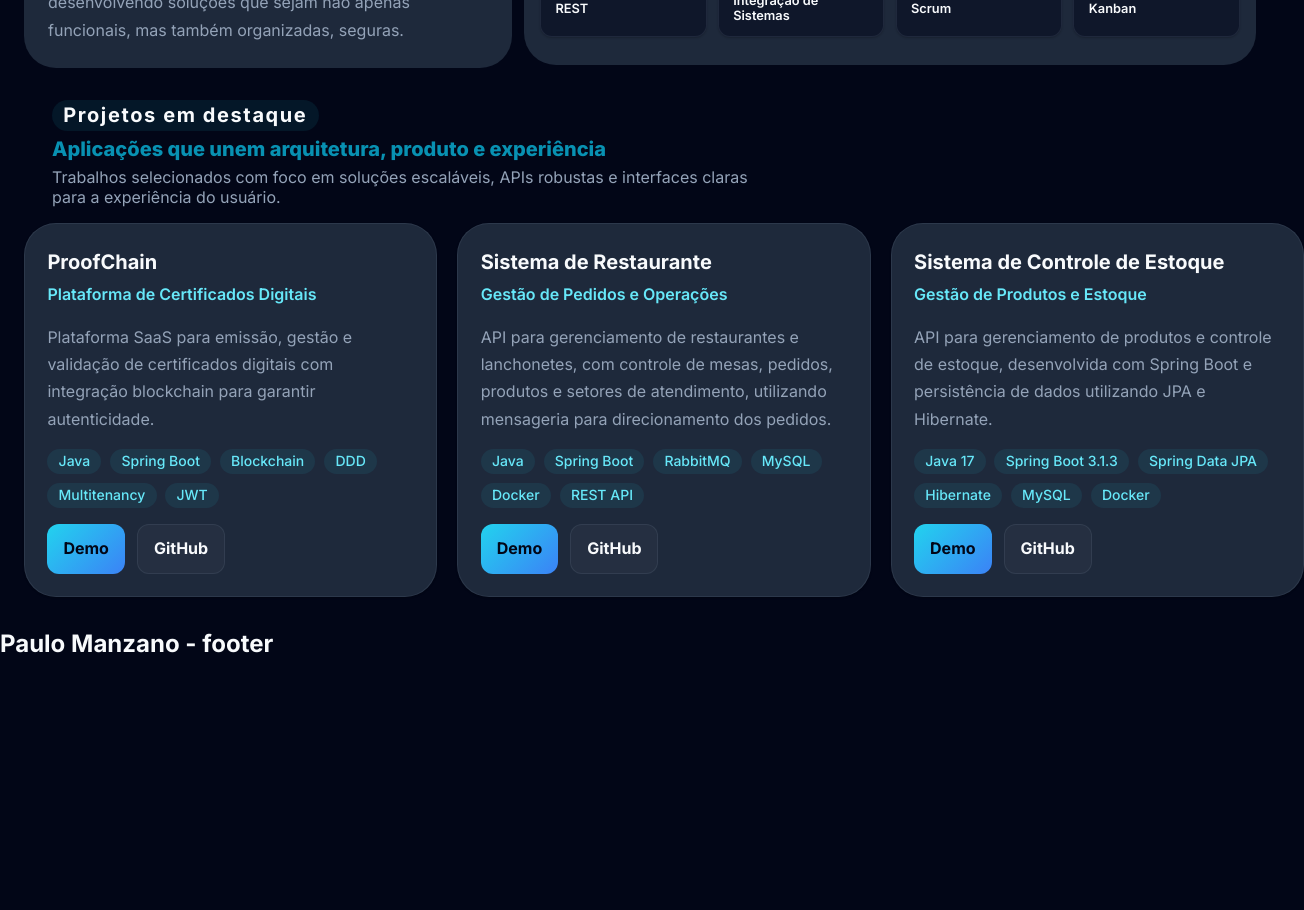
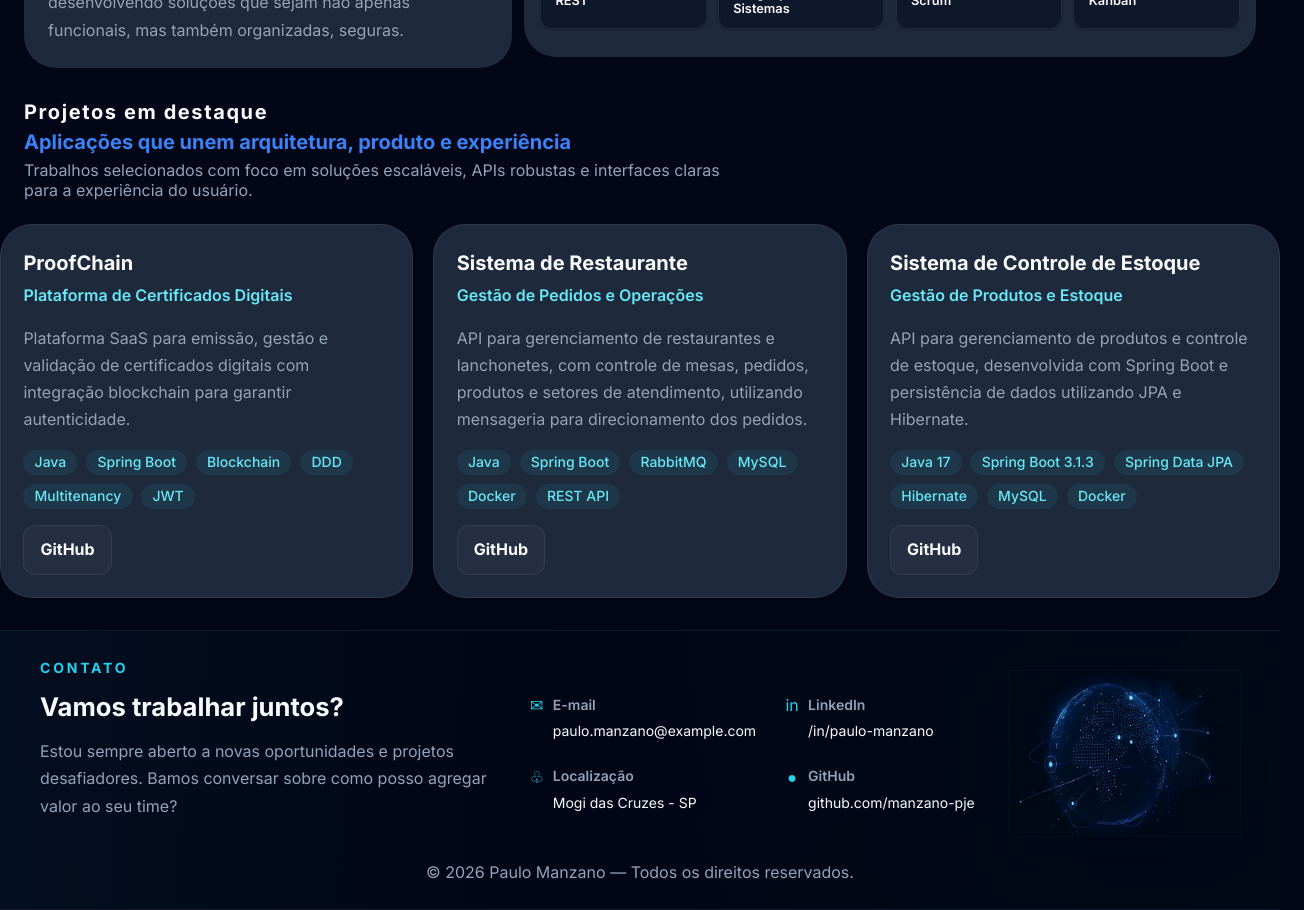
Before and after one commit to manzano-pje/portifolio, a Vue app: page / in a window 1280 px wide. Shown: the part 920-1830 px from the top of the page, 1304 px wide, since content can reach past the window. Before the commit the page ends 1584 px from the top, so only its background shows below. Built offline with nearby package versions, Linux system fonts and the light colour scheme.

Commit message:
feat: criação footer e ajuste de cores

```diff
--- a/src/components/layout/Footer.vue
+++ b/src/components/layout/Footer.vue
@@ -8,14 +8,103 @@ Padrão: BEM
 -->
 
 <template>
-  <section>
-    <h1>
-      Paulo Manzano - footer
-    </h1>
+  <footer class="portfolio-footer">
+    <Container class="footer-shell">
+      <div class="footer-content">
 
+        <!-- COLUNA 1 -->
+        <div class="footer-copy">
+          <span class="footer-eyebrow">Contato</span>
 
-  </section>
+          <h3 class="footer-title">
+            Vamos trabalhar juntos?
+          </h3>
+
+          <p class="footer-description">
+            Estou sempre aberto a novas oportunidades e projetos desafiadores.
+            Bamos conversar sobre como posso agregar valor ao seu time?
+          </p>
+        </div>
+
+        <!-- COLUNA 2 -->
+        <div class="footer-contacts">
+
+          <div class="footer-contact-column">
+
+            <a class="footer-contact" href="mailto:paulo.manzano@example.com">
+              <span class="footer-contact-icon" aria-hidden="true">
+                ✉
+              </span>
+
+              <span class="footer-contact-content">
+                <span class="footer-contact-label">E-mail</span>
+                <span class="footer-contact-value">
+                  paulo.manzano@example.com
+                </span>
+              </span>
+            </a>
+
+            <div class="footer-contact">
+              <span class="footer-contact-icon" aria-hidden="true">
+                ♧
+              </span>
+
+              <span class="footer-contact-content">
+                <span class="footer-contact-label">Localização</span>
+                <span class="footer-contact-value">
+                  Mogi das Cruzes - SP
+                </span>
+              </span>
+            </div>
+
+          </div>
+
+          <div class="footer-contact-column">
+
+            <a class="footer-contact" href="https://www.linkedin.com/in/paulo-manzano" target="_blank" rel="noreferrer">
+              <span class="footer-contact-icon footer-contact-icon--linkedin">
+                in
+              </span>
+
+              <span class="footer-contact-content">
+                <span class="footer-contact-label">LinkedIn</span>
+                <span class="footer-contact-value">
+                  /in/paulo-manzano
+                </span>
+              </span>
+            </a>
+
+            <a class="footer-contact" href="https://github.com/manzano-pje" target="_blank" rel="noreferrer">
+              <span class="footer-contact-icon footer-contact-icon--github">
+                ●
+              </span>
+
+              <span class="footer-contact-content">
+                <span class="footer-contact-label">GitHub</span>
+                <span class="footer-contact-value">
+                  github.com/manzano-pje
+                </span>
+              </span>
+            </a>
+
+          </div>
+
+        </div>
+
+        <!-- COLUNA 3 -->
+        <div class="footer-visual" aria-hidden="true">
+          <img src="@/assets/images/backgrounds/globo.png" alt="" />
+        </div>
+
+      </div>
+
+    </Container>
+    <div class="footer-bottom">
+      <p>© 2026 Paulo Manzano — Todos os direitos reservados.</p>
+    </div>
+  </footer>
 </template>
 
-<script setup>
+<script setup lang="ts">
+import Container from '@/components/layout/Container.vue'
 </script>
--- a/src/components/ui/ProjectCard.vue
+++ b/src/components/ui/ProjectCard.vue
@@ -35,10 +35,7 @@ defineProps<{
         </div>
 
         <div class="project-card__actions">
-            <a class="project-card__button project-card__button--primary" :href="project.demoUrl || project.githubUrl"
-                target="_blank" rel="noreferrer">
-                Demo
-            </a>
+
             <a class="project-card__button project-card__button--ghost" :href="project.githubUrl" target="_blank"
                 rel="noreferrer">
                 GitHub
--- a/src/content/projects.ts
+++ b/src/content/projects.ts
@@ -28,7 +28,7 @@ export const projects: Project[] = [
       'Swagger/OpenAPI',
     ],
     image: '',
-    githubUrl: 'https://github.com/manzano-pje',
+    githubUrl: 'https://github.com/manzano-pje/proofchain',
   },
   {
     id: 'restaurante',
@@ -45,7 +45,7 @@ export const projects: Project[] = [
       'REST API',
     ],
       image: '',
-      githubUrl: 'https://github.com/manzano-pje',
+      githubUrl: 'https://github.com/manzano-pje/restaurante',
   },
   {
   id: 'controle-estoque',
@@ -63,7 +63,6 @@ export const projects: Project[] = [
     'Swagger/OpenAPI',
   ],
     image: '',
-    githubUrl: 'https://github.com/manzano-pje',
-    demoUrl: 'https://github.com/manzano-pje',
+    githubUrl: 'https://github.com/manzano-pje/estoque',
   },
 ]
--- a/src/sections/projects/Projects.css
+++ b/src/sections/projects/Projects.css
@@ -1,11 +1,3 @@
-/*
-==============================================================================
-Nome: Projects.css
-Tipo: CSS
-Responsabilidade: Define a apresentação visual da seção correspondente.
-Padrão: BEM
-==============================================================================
-*/
 
 /*
 ==============================================================================
@@ -23,25 +15,23 @@ Padrão: BEM
 .projects-section {
   padding: calc(var(--space-5) + 1rem) 0 var(--space-9);
   background: var(--color-background);
-  margin-left: var(--space-5);
-  margin-right: var(--space-5);
   box-sizing: border-box;
 }
 
 .projects-shell {
   width: 100%;
-  max-width: 100%;
-  margin: 2rem 0 1.75rem;
-  padding: 0;
+  max-width: 1300px;
+  margin: 0 auto;
+  padding: 2rem 0;
   box-sizing: border-box;
 }
 
 .projects-header {
   display: flex;
   flex-direction: column;
+
   gap: 0.5rem;
-  margin: 2rem 1.75rem 1rem;
-
+  margin: 0 0 1.5rem 1.5rem;
 }
 
 .section-tag {
@@ -55,10 +45,10 @@ Padrão: BEM
 
 .projects-title {
   margin: 0;
-  color: var(--color-primary-dark);
+  color: var(--color-accent);
   font-size: var(--text-lg);
   line-height: 1.0;
-  font-weight: 800;
+  font-weight: 700;
 }
 
 .projects-description {
@@ -73,6 +63,7 @@ Padrão: BEM
   display: grid;
   grid-template-columns: repeat(3, minmax(0, 1fr));
   gap: 1.25rem;
+  align-items: stretch;
 }
 
 .project-card {
@@ -184,7 +175,7 @@ Padrão: BEM
 
 @media (max-width: 640px) {
   .projects-shell {
-    padding: 0 1rem;
+    padding: 1.25rem 1rem;
   }
 
   .projects-grid {
--- a/src/sections/projects/ProjectsSection.vue
+++ b/src/sections/projects/ProjectsSection.vue
@@ -30,7 +30,7 @@ import ProjectCard from '@/components/ui/ProjectCard.vue'
   <Section id="projetos" class="projects-section">
     <Container class="projects-shell">
       <div class="projects-header">
-        <BaseBadge class="section-tag">Projetos em destaque</BaseBadge>
+        <BaseTitle class="section-tag">Projetos em destaque</BaseTitle>
         <BaseTitle class="projects-title">Aplicações que unem arquitetura, produto e experiência</BaseTitle>
         <p class="projects-description">
           Trabalhos selecionados com foco em soluções escaláveis, APIs robustas e interfaces claras para a experiência do usuário.
--- a/src/sections/skills/SkillsSection.vue
+++ b/src/sections/skills/SkillsSection.vue
@@ -11,7 +11,7 @@ Padrão: BEM
   <Section id="skills" class="skills-section">
     <Container class="skills-shell">
       <div class="skills-header">
-        <BaseBadge class="section">Minhas Stacks</BaseBadge>
+        <BaseTitle class="section">Minhas Stacks</BaseTitle>
       </div>
 
       <div class="skills-grid">
@@ -24,7 +24,7 @@ Padrão: BEM
       </div>
 
       <div class="skills-header-concepts">
-        <BaseBadge class="section">Práticas de Engenharia</BaseBadge>
+        <BaseTitle class="section">Práticas de Engenharia</BaseTitle>
       </div>
 
       <div class="skills-grid">
--- /dev/null
+++ b/src/styles/components/Footer.css
@@ -0,0 +1,178 @@
+/*
+==============================================================================
+Nome: Footer.css
+Tipo: COMPONENT
+Responsabilidade: Define os estilos do rodapé principal do portfólio.
+Padrão: BEM
+==============================================================================
+*/
+
+.portfolio-footer {
+  position: relative;
+  padding: --space-5 0;
+  background:
+    linear-gradient(135deg, rgba(2, 6, 23, 0.96), rgba(0, 7, 20, 0.9)),
+    radial-gradient(circle at top right, rgba(34, 211, 238, 0.14), transparent 48%);
+  border-top: 1px solid var(--color-border);
+  border-bottom: 1px solid var(--color-border);
+  overflow: hidden;
+}
+
+.portfolio-footer::before {
+  content: "";
+  position: absolute;
+  inset: 0;
+  background: linear-gradient(90deg, rgba(34, 211, 238, 0.04), transparent 40%);
+  pointer-events: none;
+}
+
+.footer-shell {
+  position: relative;
+  z-index: 1;
+}
+
+.footer-content {
+  display: grid;
+  grid-template-columns: 1.4fr 1.4fr 0.7fr;
+  gap: var(--space-5);
+  align-items: center;
+  padding-top: var(--space-5);
+}
+
+.footer-copy {
+  max-width: 640px;
+}
+
+.footer-eyebrow {
+  display: inline-flex;
+  align-items: center;
+  margin: 0 0 var(--space-3);
+  color: var(--color-primary);
+  font-size: var(--text-sm);
+  font-weight: 700;
+  letter-spacing: 0.2em;
+  text-transform: uppercase;
+}
+
+.footer-title {
+  margin: 0 0 var(--space-4);
+  color: var(--color-text);
+  font-size: clamp(1.5rem, 2vw, 2rem);
+  font-weight: 700;
+  line-height: 1.2;
+}
+
+.footer-description {
+  margin: 0 0 var(--space-6);
+  color: var(--color-text-muted);
+  font-size: var(--text-base);
+  line-height: 1.7;
+  max-width: 560px;
+}
+
+.footer-contacts {
+  display: grid;
+  grid-template-columns: 1fr 1fr;
+  gap: var(--space-5);
+}
+
+.footer-contact {
+  display: flex;
+  align-items: flex-start;
+  gap: var(--space-1);
+  padding: var(--space-3) 0;
+  color: var(--color-text);
+  text-decoration: none;
+
+}
+
+.footer-contact-column {
+  display: flex;
+  flex-direction: column;
+}
+
+.footer-contact-content {
+  display: flex;
+  flex-direction: column;
+  gap: 0.25rem;
+}
+
+.footer-contact-label {
+  color: var(--color-text-muted);
+  font-size: var(--text-sm);
+  font-weight: 600;
+}
+
+
+.footer-contact-value {
+  color: var(--color-text);
+  font-size: var(--text-sm);
+  line-height: 1.5;
+}
+
+.footer-contact:hover .footer-contact-value {
+  color: var(--color-primary);
+}
+
+.footer-contact-icon {
+  flex: 0 0 24px;
+
+  width: 24px;
+  height: 24px;
+
+  display: flex;
+  align-items: center;
+  justify-content: center;
+
+  color: var(--color-primary);
+}
+
+.footer-visual {
+  display: flex;
+  justify-content: center;
+  align-items: center;
+}
+
+.footer-visual img {
+  width: min(100%, 320px);
+  /* aspect-ratio: 1;
+  object-fit: cover;
+  border-radius: 50%;
+  border: 1px solid var(--color-border); */
+  box-shadow: 0 0 0 1px rgba(255, 255, 255, 0.02), 0 20px 50px rgba(2, 6, 23, 0.45);
+  filter: saturate(1.08) brightness(1.05);
+}
+
+.footer-bottom {
+  margin: var(--space-2) 0 var(--space-5);
+  text-align: center;
+  color: var(--color-text-muted);
+}
+
+@media (max-width: 768px) {
+  .portfolio-footer {
+    padding: var(--space-8) var(--space-5);
+  }
+
+  .footer-content {
+    grid-template-columns: 1fr;
+    gap: var(--space-6);
+  }
+
+  .footer-visual {
+    justify-content: flex-start;
+  }
+
+  .footer-visual img {
+    width: 180px;
+  }
+
+  .footer-contact-link {
+    flex-direction: column;
+    align-items: flex-start;
+  }
+
+  .footer-contact-value {
+    text-align: left;
+  }
+}
--- a/src/styles/globals/Globals.css
+++ b/src/styles/globals/Globals.css
@@ -26,6 +26,7 @@ Padrão: BEM
 @import "../components/Badge.css";
 @import "../components/Timeline.css";
 @import "../components/Header.css";
+@import "../components/Footer.css";
 
 @import "@/sections/about/About.css";
 @import "@/sections/certificates/Certificates.css";
```
Also changed, not shown: src/sections/skills/Skills.css (+3 -18 lines), src/assets/images/backgrounds/globo.jpg (added), src/assets/images/backgrounds/globo.png (added).
